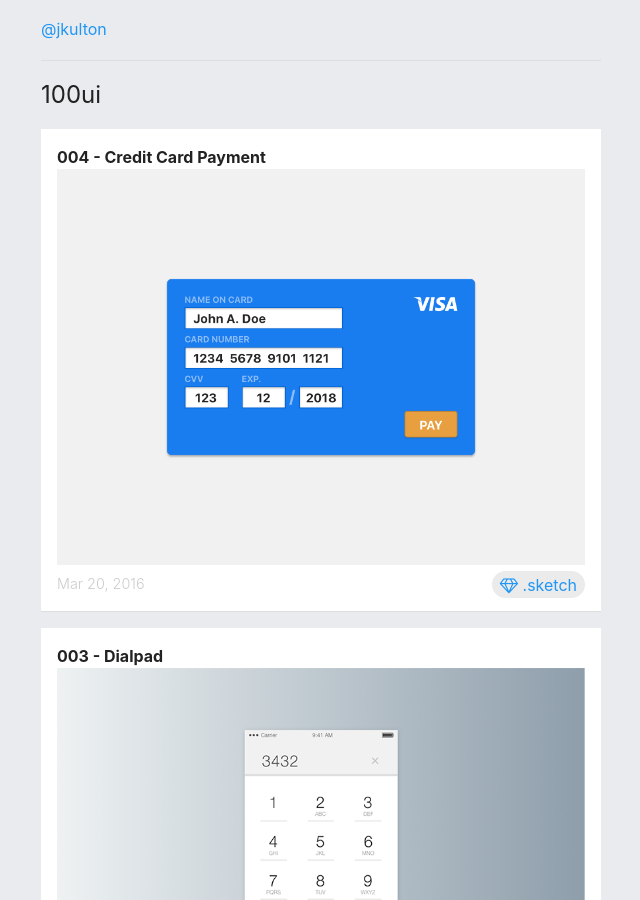
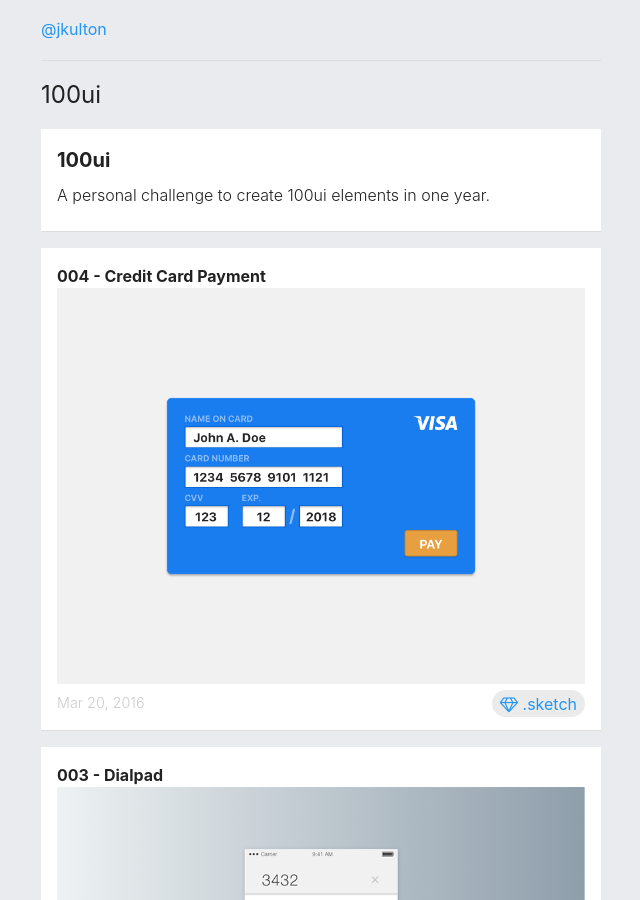
Before and after one commit to jkulton/jkulton.github.io, a Jekyll site: the page built from 100ui/index.html, in a window 1280 px wide and 900 px high. Shown: the whole window, without its empty margins (319-959 px from the left). Built offline with Jekyll 4.4.1, drawn with Linux system fonts in a browser that asks for light colours; nearby versions of some CDN libraries.

Commit message:
subpage header

```diff
--- a/100ui/index.html
+++ b/100ui/index.html
@@ -7,6 +7,11 @@ title: "100ui"
 <div class="wrapper">
 
 	{% if page.title %}<h2 class="page-title">{{ page.title }}</h2>{% endif %}
+
+	<div class="content">
+    	<h2 class="content__title">100ui</h2>
+    	<p>A personal challenge to create 100ui elements in one year.</p>
+  	</div>
 
 	<div class="content">
 		<h4>004 - Credit Card Payment</h4>
```
